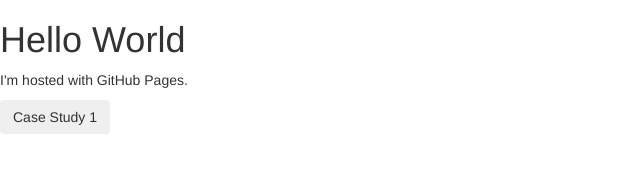
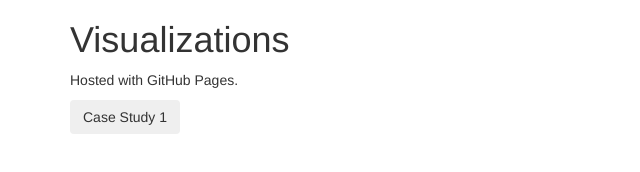
Before and after one commit to mdas92/mdas92.github.io, a plain HTML site: page index.html in a window 1280 px wide. Shown: the whole page, without its empty margins (0-640 px from the left). Drawn offline with nearby package versions, Linux system fonts and the light colour scheme.

Commit message:
Fixing Bootstrap and centering

```diff
--- a/index.html
+++ b/index.html
@@ -1,23 +1,27 @@
 <!DOCTYPE html>
 <html>
-<script src="jquery-3.2.1.min.js"></script>
+<head>
 
+
+<!-- Latest compiled and minified JavaScript -->
+<script src="https://maxcdn.bootstrapcdn.com/bootstrap/3.3.7/js/bootstrap.min.js" integrity="sha384-Tc5IQib027qvyjSMfHjOMaLkfuWVxZxUPnCJA7l2mCWNIpG9mGCD8wGNIcPD7Txa" crossorigin="anonymous"></script>
 <!-- Latest compiled and minified CSS -->
 <link rel="stylesheet" href="https://maxcdn.bootstrapcdn.com/bootstrap/3.3.7/css/bootstrap.min.css" integrity="sha384-BVYiiSIFeK1dGmJRAkycuHAHRg32OmUcww7on3RYdg4Va+PmSTsz/K68vbdEjh4u" crossorigin="anonymous">
-
 <!-- Optional theme -->
 <link rel="stylesheet" href="https://maxcdn.bootstrapcdn.com/bootstrap/3.3.7/css/bootstrap-theme.min.css" integrity="sha384-rHyoN1iRsVXV4nD0JutlnGaslCJuC7uwjduW9SVrLvRYooPp2bWYgmgJQIXwl/Sp" crossorigin="anonymous">
 
-<!-- Latest compiled and minified JavaScript -->
-<script src="https://maxcdn.bootstrapcdn.com/bootstrap/3.3.7/js/bootstrap.min.js" integrity="sha384-Tc5IQib027qvyjSMfHjOMaLkfuWVxZxUPnCJA7l2mCWNIpG9mGCD8wGNIcPD7Txa" crossorigin="anonymous"></script>
-
+</head>
 <body>
-<h1>Hello World</h1>
-<p>I'm hosted with GitHub Pages.</p>
-
-<form method="get" action="/visual_cs1/index.html">
-    <button class="btn" type="submit">Case Study 1</button>
-</form>
+<div class="container centred">
+<h1>Visualizations</h1>
+<p>Hosted with GitHub Pages.</p>
+    <div class="span12 centred">
+       	<form method="get" action="/visual_cs1/index.html">
+    	<button class="btn" type="submit">Case Study 1</button>
+		</form>
+    </div>
+</div>
 
 </body>
+
 </html>
```
